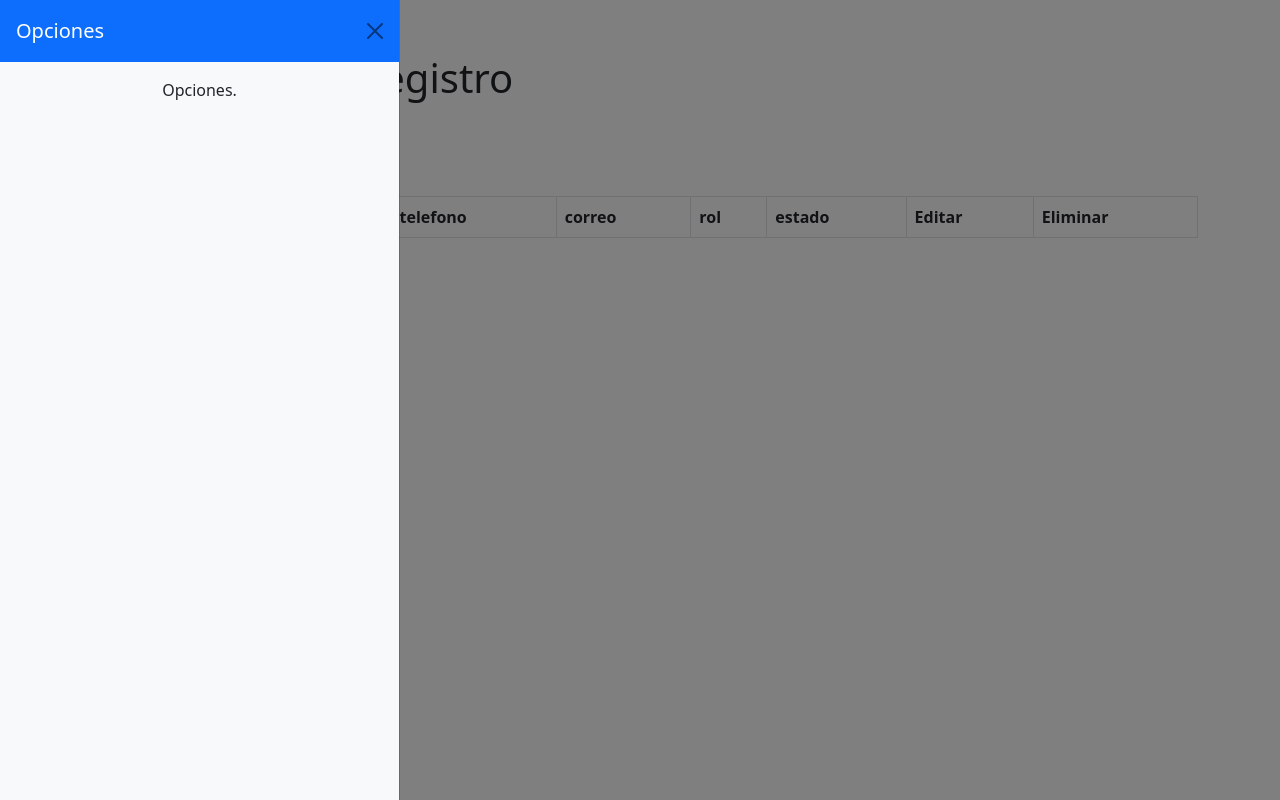
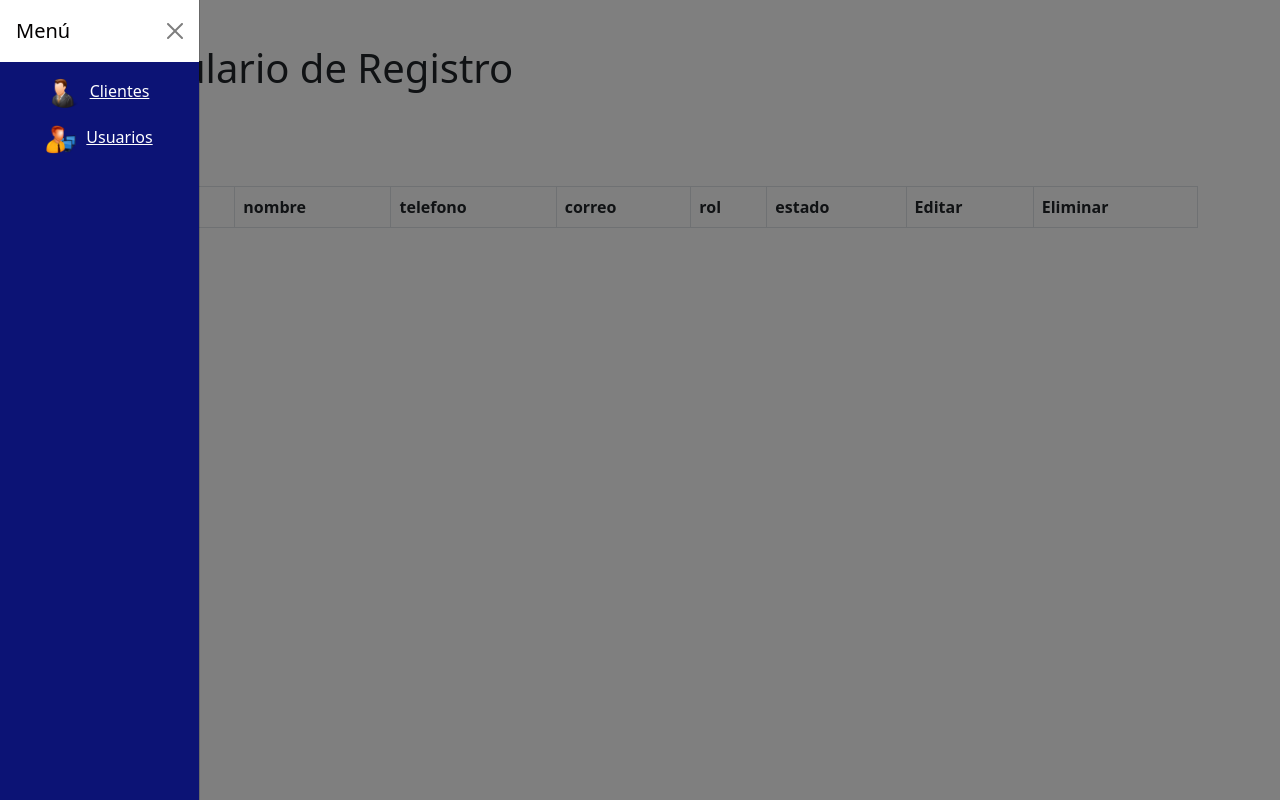
Before and after one commit to jperezgtdev/umgsjpdevwebg1facturador, a CodeIgniter app: page /database/index.php/usuario/index in a window 1280 px wide, after a click on "Abrir Menú". Run offline with CodeIgniter, Linux system fonts and the light colour scheme; data that the repository does not hold is empty.

Commit message:
Se agregan cambios en vista de usuario

```diff
--- a/application/controllers/usuario.php
+++ b/application/controllers/usuario.php
@@ -13,6 +13,8 @@ function __construct()
 	}
 
     public function index(){
+        //$roles = $this->usuarioModel->get_roles();
+        //$this->data['roles'] = $roles;
 		$resultados = $this->usuarioModel->getUsuarioData();
 		$this->data['resultados'] = $resultados;
 		$this->data['titulo'] = "Nuevo titulo";
--- a/application/models/usuarioModel.php
+++ b/application/models/usuarioModel.php
@@ -12,6 +12,7 @@ class usuarioModel extends CI_Model{
     public function getUsuarioData(){
 		$this->db->select('id_usuario,usuario,correo,pass,nombre,telefono,fk_rol,estado');
 		$this->db->from('usuario');
+		//$this->db->join('roles', 'usuario.fk_rol = roles.id_rol');
         $this->db->where('estado','1');
     //$this->db->where('estado=1');
 		$query = $this->db->get();
@@ -25,14 +26,18 @@ class usuarioModel extends CI_Model{
 	public function modificarUsuario($data, $id) {
 		$this->db->where('id_usuario', $id);
 		$this->db->update('usuario', $data);
-
 	}
 
 	public function eliminarUsuario($id,$data) {
-
 		$this->db->where('id_usuario', $id);
 		$this->db->update('usuario', $data);
-
 	}
 
+	public function get_roles() {
+		$this->db->select('*');
+		$this->db->from('roles');
+        $query = $this->db->get();
+        return $query->result();
+    }
+
 }
--- a/application/views/V_usuario.php
+++ b/application/views/V_usuario.php
@@ -9,20 +9,22 @@
 </head>
 <body>
 
-<!-- Botón para desplegar la barra lateral -->
-<button class="btn btn-primary mt-3" type="button" data-bs-toggle="offcanvas" data-bs-target="#offcanvasExample" aria-controls="offcanvasExample">
-    Opciones
+    <button type="button" data-bs-toggle="offcanvas" data-bs-target="#offcanvasExample" aria-controls="offcanvasExample" class="btn btn-primary d-flex align-items-center">
+        <img src="<?php echo base_url('imagenes/menu.png'); ?>" style="width: 30px; height: 30px; margin-right: 10px;" class="mr-1" alt="Menú">
+        Abrir Menú
     </button>
 
-<!-- Offcanvas -->
-<div class="offcanvas offcanvas-start" tabindex="-1" id="offcanvasExample" aria-labelledby="offcanvasExampleLabel">
-    <div class="offcanvas-header bg-primary">
-        <h5 class="offcanvas-title text-white" id="offcanvasExampleLabel">Opciones</h5>
-        <button type="button" class="btn-close text-white" data-bs-dismiss="offcanvas" aria-label="Close"></button>
+    <div class="offcanvas offcanvas-start" tabindex="-1" id="offcanvasExample" aria-labelledby="offcanvasExampleLabel" style="width: 200px; background-color: #0c1375!important;">
+        <div class="offcanvas-header  text-white" style="background-color: #ffffff;">
+            <h5 class="offcanvas-title" id="offcanvasExampleLabel" style="color: #030000;">Menú</h5>
+            <button type="button" class="btn-close" data-bs-dismiss="offcanvas" aria-label="Close"></button>
         </div>
-    <div class="offcanvas-body bg-light">
+        <div class="offcanvas-body" style="background-color: #0c1375;">
             <div class="text-center">
-            <p>Opciones.</p>
+                <p><a href="<?= site_url('ClienteController/index')?>" class="text-white"><img src="<?php echo base_url('imagenes/cliente.png'); ?>" style="width: 30px; height: 30px; margin-right: 10px;" class="mr-1">Clientes</a></p>
+            </div>
+            <div class="text-center">
+            <p><a href="<?= site_url('usuario/index')?>" class="text-white"><img src="<?php echo base_url('imagenes/usuario.png'); ?>" style="width: 30px; height: 30px; margin-right: 10px;" class="mr-1">Usuarios</a></p>
             </div>
         </div>
     </div>
@@ -126,6 +128,7 @@
                         <div class="form-group">
                             <label for="edit_rol">Rol</label>
                             <select class="form-select" name="edit_fk_rol" id="edit_rol2" >
+                                <option value="0">seleccion un rol</option>
                                 <option value="1">Administrador</option>
                                 <option value="2">Operador</option>
                                 <option value="3">IT</option>
@@ -150,9 +153,6 @@
             </div>
         </div>
     </div>
-
-
-
     <!-- tercer modal de edición -->
     <div class="modal fade" id="eliminarModal" tabindex="-1" aria-labelledby="editModal2Label" aria-hidden="true">
         <div class="modal-dialog">
@@ -181,8 +181,6 @@
         </div>
     </div>
 
-
-
     <div id="tabla-container">
         <table class="table table-hover table-bordered table-striped" id="tabla">
             <thead>
@@ -206,8 +204,6 @@
                     <td><?php echo $row->correo; ?></td>
                     <td><?php echo $row->fk_rol; ?></td>
                     <td><?php echo $row->estado; ?></td>
-
-
                     <td><button class="btn btn-primary btn-sm btn-editar"   data-bs-toggle="modal" data-bs-target="#editModal2"  data-id="<?php echo $row->id_usuario; ?>">Editar</button></td>
                     <td><button class="btn btn-danger btn-sm btn-eliminar"   data-bs-toggle="modal" data-bs-target="#eliminarModal"  data-id="<?php echo $row->id_usuario; ?>"   >Eliminar</button></td>
                 </tr>
@@ -216,15 +212,16 @@
             </tbody>
         </table>
     </div>
-
 </div>
 
 <script src="https://code.jquery.com/jquery-3.6.0.min.js"></script>
 
 <script>
 $(document).ready(function() {
+
+});
+
     $(".btn-editar").click(function() {
-
         console.log("Botón Editar clickeado");
         var id_usuario = $(this).data("id");
         var usuario = $(this).closest("tr").find("td:eq(0)").text();
@@ -243,9 +240,6 @@ $(document).ready(function() {
         $("#Edi").val(id_usuario);
 
     });
-        });
-
-
 //cifrar la contraseña
 
     function cifrarpass(){
@@ -264,9 +258,6 @@ $(document).ready(function() {
     });
 </script>
 
-
-
-
 <script src="https://cdn.jsdelivr.net/npm/bootstrap@5.3.0/dist/js/bootstrap.bundle.min.js"
 integrity="sha384-geWF76RCwLtnZ8qwWowPQNguL3RmwHVBC9FhGdlKrxdiJJigb/j/68SIy3Te4Bkz"
 crossorigin="anonymous"></script>
```
Also changed, not shown: application/controllers/ClienteController.php (+6 -2 lines), application/views/cliente_view.php (+15 -5 lines). Lines whose indentation alone changed are shown as unchanged.
